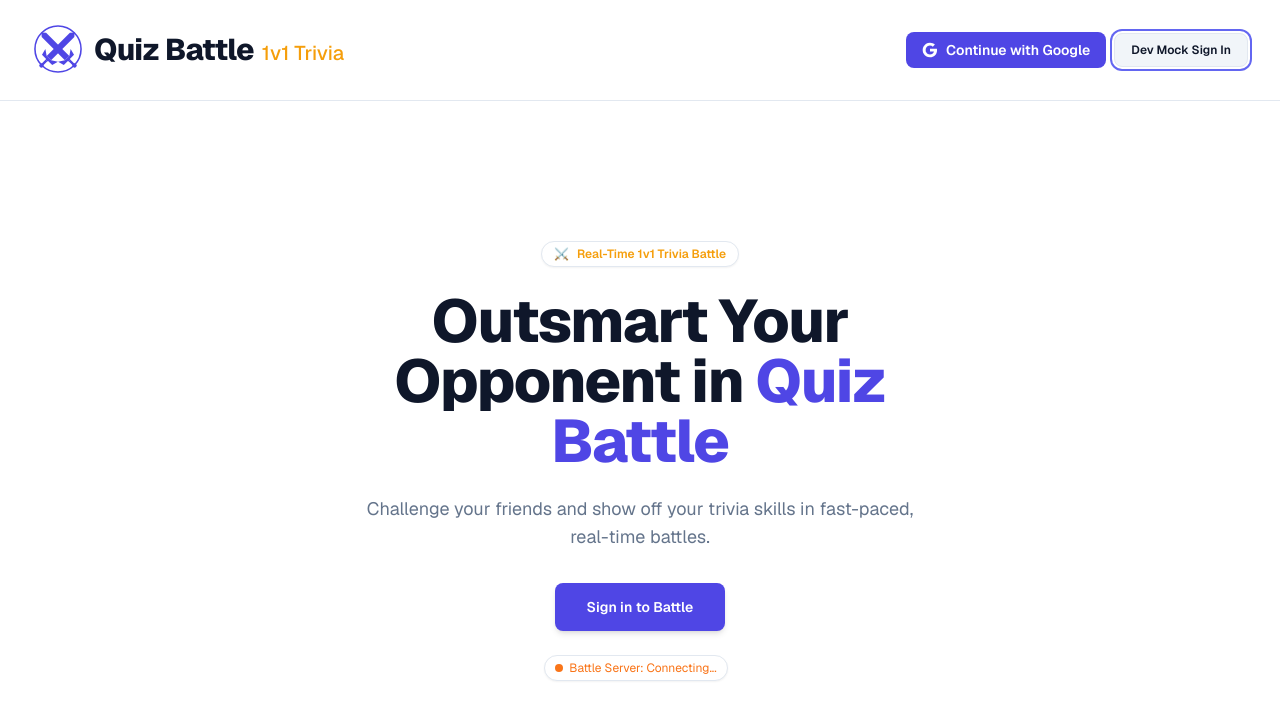
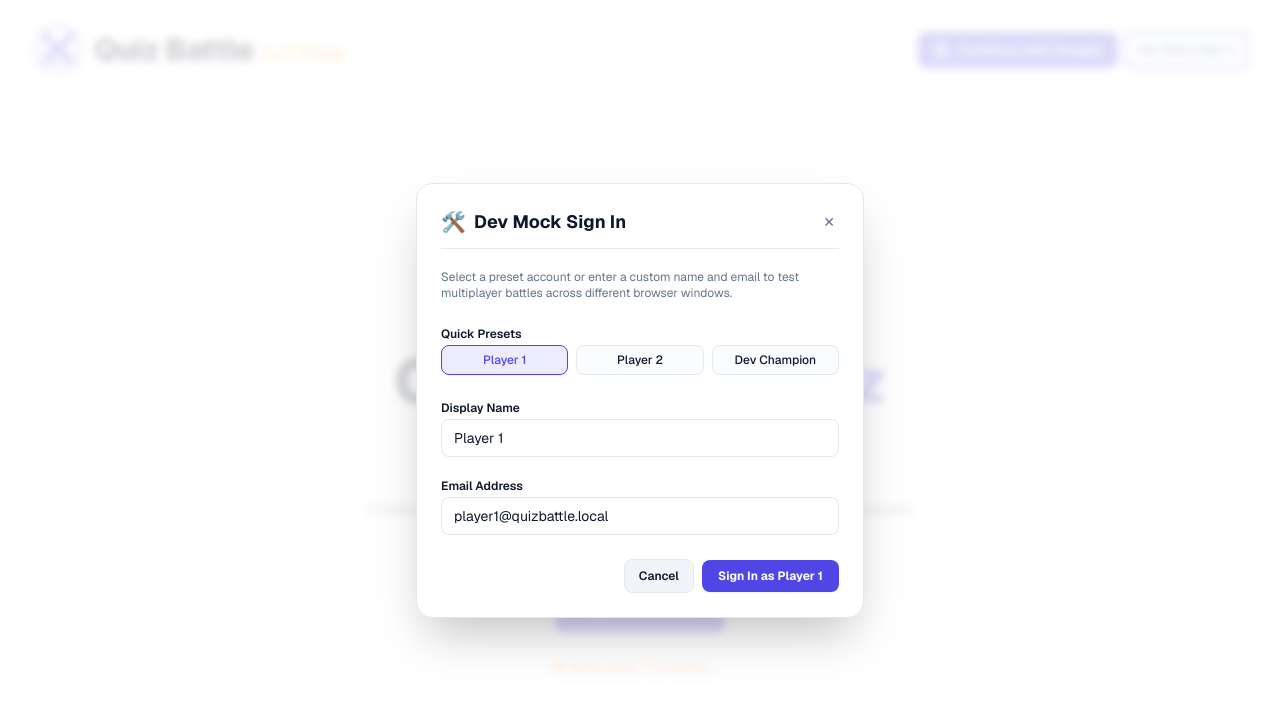
Before and after one commit to Xirath/quiz_battle, a Next.js app: page / in a window 1280 px wide. Both pictures are taken after a click on the button "Dev Mock Sign In". Shown: the top 720 px of the page. Built offline with nearby package versions, Linux system fonts and the light colour scheme; no server answers.

Commit message:
feat(auth): enable concurrent Google and dev mock login with interactive preset modal

```diff
--- a/components/auth-buttons.tsx
+++ b/components/auth-buttons.tsx
@@ -1,6 +1,182 @@
 "use client";
 
+import { useState } from "react";
 import { signIn, signOut } from "next-auth/react";
+
+export function DevMockSignInModal({
+  isOpen,
+  onClose,
+}: {
+  isOpen: boolean;
+  onClose: () => void;
+}) {
+  const [name, setName] = useState("Player 1");
+  const [email, setEmail] = useState("player1@quizbattle.local");
+  const [isLoading, setIsLoading] = useState(false);
+
+  if (!isOpen) return null;
+
+  const handleQuickSelect = (presetName: string, presetEmail: string) => {
+    setName(presetName);
+    setEmail(presetEmail);
+  };
+
+  const handleSubmit = async (e: React.FormEvent) => {
+    e.preventDefault();
+    setIsLoading(true);
+    try {
+      await signIn("dev-mock-login", {
+        name: name.trim() || "Dev Player",
+        email: email.trim() || "dev@quizbattle.local",
+        callbackUrl: window.location.href,
+      });
+    } catch {
+      setIsLoading(false);
+    }
+  };
+
+  return (
+    <div
+      className="fixed inset-0 z-50 flex items-center justify-center bg-background/80 p-4 backdrop-blur-xs animate-in fade-in duration-200"
+      onClick={(e) => {
+        if (e.target === e.currentTarget) onClose();
+      }}
+    >
+      <div className="relative w-full max-w-md rounded-2xl border border-border bg-card p-6 shadow-2xl space-y-5">
+        <div className="flex items-center justify-between border-b border-border pb-3">
+          <div className="flex items-center gap-2">
+            <span className="text-xl">🛠️</span>
+            <h3 className="text-lg font-bold text-foreground">Dev Mock Sign In</h3>
+          </div>
+          <button
+            type="button"
+            onClick={onClose}
+            className="rounded-lg p-1 text-muted-foreground hover:bg-muted hover:text-foreground transition-colors cursor-pointer text-sm"
+          >
+            ✕
+          </button>
+        </div>
+
+        <p className="text-xs text-muted-foreground text-left">
+          Select a preset account or enter a custom name and email to test multiplayer battles across different browser windows.
+        </p>
+
+        {/* Quick Presets */}
+        <div className="space-y-1.5 text-left">
+          <label className="text-xs font-semibold text-foreground">Quick Presets</label>
+          <div className="grid grid-cols-3 gap-2">
+            <button
+              type="button"
+              onClick={() => handleQuickSelect("Player 1", "player1@quizbattle.local")}
+              className={`cursor-pointer rounded-lg border px-2 py-1.5 text-xs font-medium transition-all ${
+                email === "player1@quizbattle.local"
+                  ? "border-primary bg-primary/10 text-primary font-bold shadow-xs"
+                  : "border-border bg-muted/50 text-foreground hover:bg-muted"
+              }`}
+            >
+              Player 1
+            </button>
+            <button
+              type="button"
+              onClick={() => handleQuickSelect("Player 2", "player2@quizbattle.local")}
+              className={`cursor-pointer rounded-lg border px-2 py-1.5 text-xs font-medium transition-all ${
+                email === "player2@quizbattle.local"
+                  ? "border-primary bg-primary/10 text-primary font-bold shadow-xs"
+                  : "border-border bg-muted/50 text-foreground hover:bg-muted"
+              }`}
+            >
+              Player 2
+            </button>
+            <button
+              type="button"
+              onClick={() => handleQuickSelect("Dev Champion", "dev@quizbattle.local")}
+              className={`cursor-pointer rounded-lg border px-2 py-1.5 text-xs font-medium transition-all ${
+                email === "dev@quizbattle.local"
+                  ? "border-primary bg-primary/10 text-primary font-bold shadow-xs"
+                  : "border-border bg-muted/50 text-foreground hover:bg-muted"
+              }`}
+            >
+              Dev Champion
+            </button>
+          </div>
+        </div>
+
+        <form onSubmit={handleSubmit} className="space-y-4">
+          <div className="space-y-1 text-left">
+            <label htmlFor="mock-name" className="text-xs font-semibold text-foreground">
+              Display Name
+            </label>
+            <input
+              id="mock-name"
+              type="text"
+              required
+              value={name}
+              onChange={(e) => setName(e.target.value)}
+              placeholder="e.g. Player 1, Alice, Bob"
+              className="w-full rounded-lg border border-border bg-background px-3 py-2 text-sm text-foreground placeholder:text-muted-foreground focus:border-primary focus:outline-none focus:ring-1 focus:ring-primary"
+            />
+          </div>
+
+          <div className="space-y-1 text-left">
+            <label htmlFor="mock-email" className="text-xs font-semibold text-foreground">
+              Email Address
+            </label>
+            <input
+              id="mock-email"
+              type="email"
+              required
+              value={email}
+              onChange={(e) => setEmail(e.target.value)}
+              placeholder="e.g. player1@quizbattle.local"
+              className="w-full rounded-lg border border-border bg-background px-3 py-2 text-sm text-foreground placeholder:text-muted-foreground focus:border-primary focus:outline-none focus:ring-1 focus:ring-primary"
+            />
+          </div>
+
+          <div className="flex items-center justify-end gap-2 pt-2">
+            <button
+              type="button"
+              onClick={onClose}
+              className="cursor-pointer rounded-lg border border-border bg-secondary px-3.5 py-2 text-xs font-semibold text-secondary-foreground hover:bg-secondary-hover transition-colors"
+            >
+              Cancel
+            </button>
+            <button
+              type="submit"
+              disabled={isLoading}
+              className="cursor-pointer rounded-lg bg-primary px-4 py-2 text-xs font-bold text-primary-foreground shadow-xs hover:bg-primary-hover transition-colors disabled:opacity-50"
+            >
+              {isLoading ? "Signing in..." : `Sign In as ${name || "User"}`}
+            </button>
+          </div>
+        </form>
+      </div>
+    </div>
+  );
+}
+
+export function DevMockSignInButton({
+  children,
+  className = "",
+}: {
+  children?: React.ReactNode;
+  className?: string;
+}) {
+  const [isOpen, setIsOpen] = useState(false);
+
+  return (
+    <>
+      <button
+        type="button"
+        onClick={() => setIsOpen(true)}
+        className={`inline-flex items-center justify-center px-3 py-1.5 text-xs font-medium rounded-md transition-colors cursor-pointer border border-border bg-secondary text-secondary-foreground hover:bg-secondary-hover focus:outline-none focus:ring-2 focus:ring-ring ${className}`}
+      >
+        {children ?? "Dev Mock Sign In"}
+      </button>
+
+      <DevMockSignInModal isOpen={isOpen} onClose={() => setIsOpen(false)} />
+    </>
+  );
+}
 
 export function SignInButton({
   provider = "google",
@@ -11,6 +187,14 @@ export function SignInButton({
   children?: React.ReactNode;
   className?: string;
 }) {
+  if (provider === "dev-mock-login") {
+    return (
+      <DevMockSignInButton className={className}>
+        {children}
+      </DevMockSignInButton>
+    );
+  }
+
   return (
     <button
       type="button"
--- a/components/landing-header.tsx
+++ b/components/landing-header.tsx
@@ -2,11 +2,13 @@ import Image from "next/image";
 import Link from "next/link";
 import { auth } from "@/auth";
 import { SignInButton, SignOutButton } from "@/components/auth-buttons";
+import { isDevMockAuthEnabled } from "@/lib/auth/config";
 
 export async function LandingHeader() {
   const session = await auth();
   const user = session?.user;
   const stats = user?.stats;
+  const showDevMockLogin = isDevMockAuthEnabled();
 
   return (
     <header className="w-full border-b border-border bg-card text-card-foreground">
@@ -129,7 +131,7 @@ export async function LandingHeader() {
                 </svg>
                 Continue with Google
               </SignInButton>
-              {process.env.NODE_ENV !== "production" && (
+              {showDevMockLogin && (
                 <SignInButton
                   provider="dev-mock-login"
                   className="border border-border bg-secondary text-secondary-foreground hover:bg-secondary-hover text-xs py-2 px-3 font-normal"
--- a/lib/auth/config.ts
+++ b/lib/auth/config.ts
@@ -11,10 +11,24 @@ import {
   getUserProfileWithStats,
 } from "@/lib/auth/user-service";
 
+/**
+ * Feature flag / helper to check if dev mock authentication is enabled.
+ * - If ENABLE_DEV_MOCK_AUTH is explicitly set ("true" / "false"), respects the env variable.
+ * - Otherwise, defaults to true in non-production environments and false in production.
+ */
+export function isDevMockAuthEnabled(override?: boolean): boolean {
+  if (typeof override === "boolean") return override;
+  if (process.env.ENABLE_DEV_MOCK_AUTH !== undefined) {
+    return process.env.ENABLE_DEV_MOCK_AUTH === "true";
+  }
+  return process.env.NODE_ENV !== "production";
+}
+
 export interface ResolveAuthProvidersParams {
   nodeEnv?: string;
   googleClientId?: string;
   googleClientSecret?: string;
+  enableDevMock?: boolean;
 }
 
 export function resolveAuthProviders(params: ResolveAuthProvidersParams) {
@@ -27,7 +41,14 @@ export function resolveAuthProviders(params: ResolveAuthProvidersParams) {
         clientSecret: params.googleClientSecret,
       })
     );
-  } else if (params.nodeEnv !== "production") {
+  }
+
+  const shouldEnableDevMock =
+    params.enableDevMock !== undefined
+      ? params.enableDevMock
+      : isDevMockAuthEnabled();
+
+  if (shouldEnableDevMock) {
     providers.push(
       Credentials({
         id: "dev-mock-login",
@@ -42,8 +63,9 @@ export function resolveAuthProviders(params: ResolveAuthProvidersParams) {
         },
         async authorize(credentials) {
           const email =
-            (credentials?.email as string) || "dev@quizbattle.local";
-          const name = (credentials?.name as string) || "Dev Player";
+            ((credentials?.email as string)?.trim()) || "dev@quizbattle.local";
+          const name =
+            ((credentials?.name as string)?.trim()) || "Dev Player";
           const user = await getOrCreateUser({
             email,
             name,
```
Also changed, not shown: 2 other files (tests, documents, lock files or other folders).
